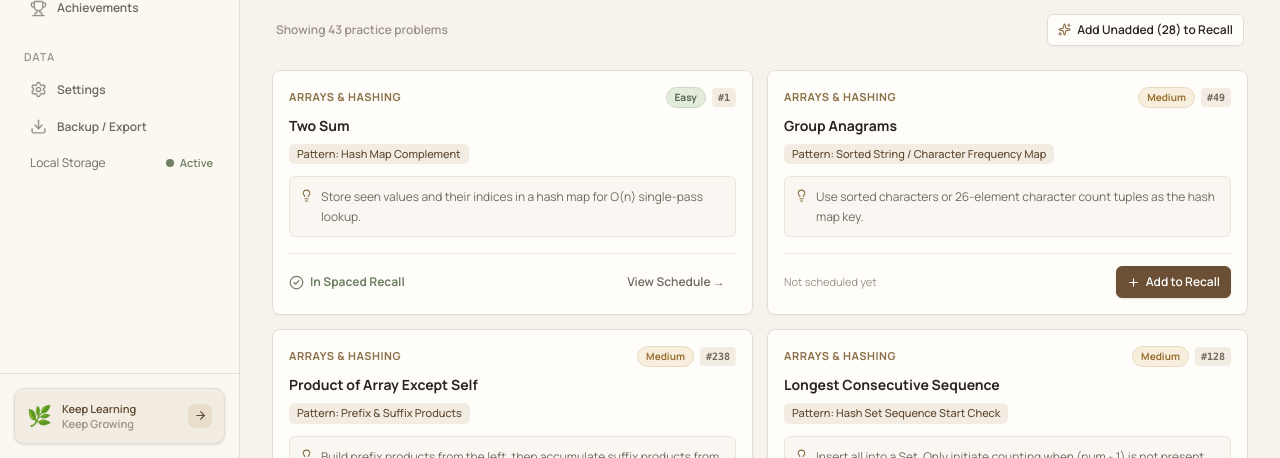
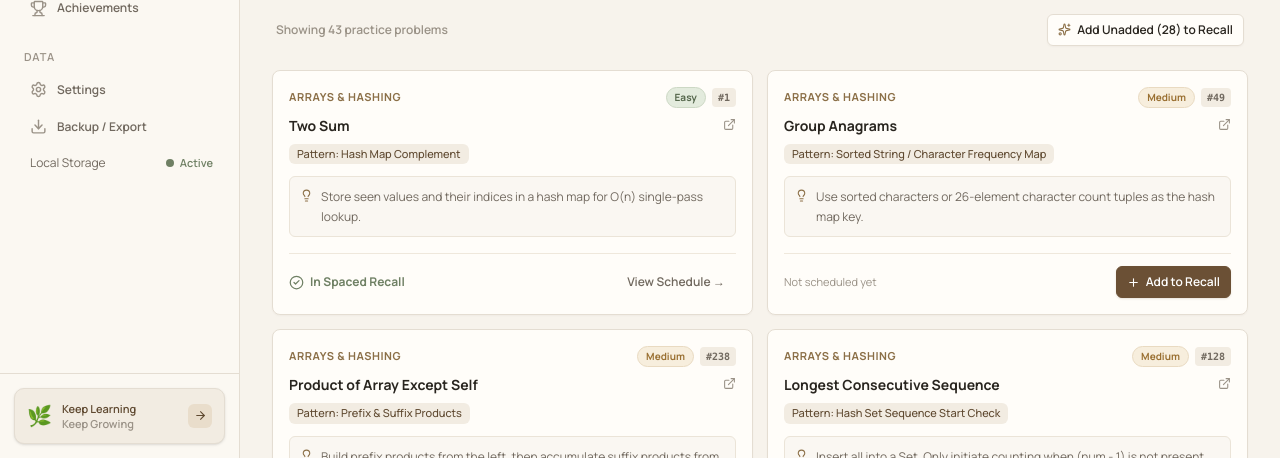
Before and after one commit to MdKasif0/DSARecall, a Next.js app: page /practice in a window 1280 px wide. Shown: the part 342-800 px from the top of the page. Built offline with nearby package versions, Linux system fonts and the light colour scheme.

Commit message:
feat: add optional question link with LeetCode search fallback

```diff
--- a/src/app/practice/page.tsx
+++ b/src/app/practice/page.tsx
@@ -347,9 +347,11 @@ export default function PracticePage() {
                   {/* Question Title */}
                   <h3 className="text-sm font-bold text-text group flex items-start justify-between gap-2">
                     <span>{item.name}</span>
-                    {item.link && (
                     <a
-                        href={item.link}
+                      href={
+                        item.link ||
+                        `https://leetcode.com/problem-list/all-codes/?search=${encodeURIComponent(item.name)}`
+                      }
                       target="_blank"
                       rel="noopener noreferrer"
                       className="text-text-muted hover:text-[#5F4930] transition-colors shrink-0 mt-0.5"
@@ -357,7 +359,6 @@ export default function PracticePage() {
                     >
                       <ExternalLink size={13} />
                     </a>
-                    )}
                   </h3>
 
                   {/* Pattern badge */}
--- a/src/lib/practiceQuestions.ts
+++ b/src/lib/practiceQuestions.ts
@@ -6,6 +6,7 @@ export interface PracticeQuestion {
   pattern: string;
   leetcodeNumber: number;
   tip: string;
+  link?: string;
 }
 
 export const PRACTICE_TOPICS = [
```
Lines whose indentation alone changed are shown as unchanged.
